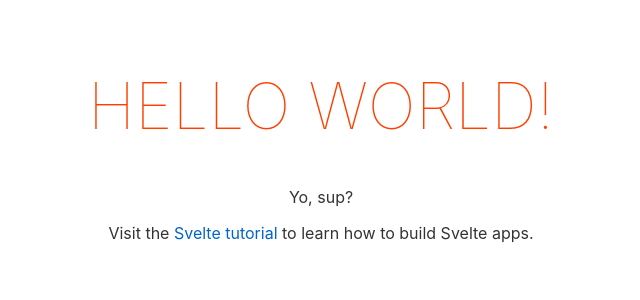
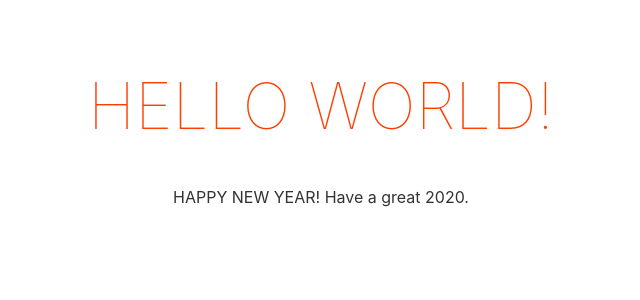
Before and after one commit to cedrickchee/experiments, a Svelte app in the folder svelte/quickstart/: page / in a window 1280 px wide. Shown: the top 300 px of the page, without its empty margins (319-959 px from the left). Built offline with nearby package versions, Linux system fonts and the light colour scheme.

Commit message:
Svelte tutorial - adding data

```diff
--- a/svelte/quickstart/src/App.svelte
+++ b/svelte/quickstart/src/App.svelte
@@ -1,11 +1,13 @@
 <script>
 	export let name;
+
+	let greet = 'Happy New Year!';
+	let year = 2020;
 </script>
 
 <main>
 	<h1>Hello {name}!</h1>
-	<p>Yo, sup?</p>
-	<p>Visit the <a href="https://svelte.dev/tutorial">Svelte tutorial</a> to learn how to build Svelte apps.</p>
+	<p>{greet.toUpperCase()} Have a great {year}.</p>
 </main>
 
 <style>
```
